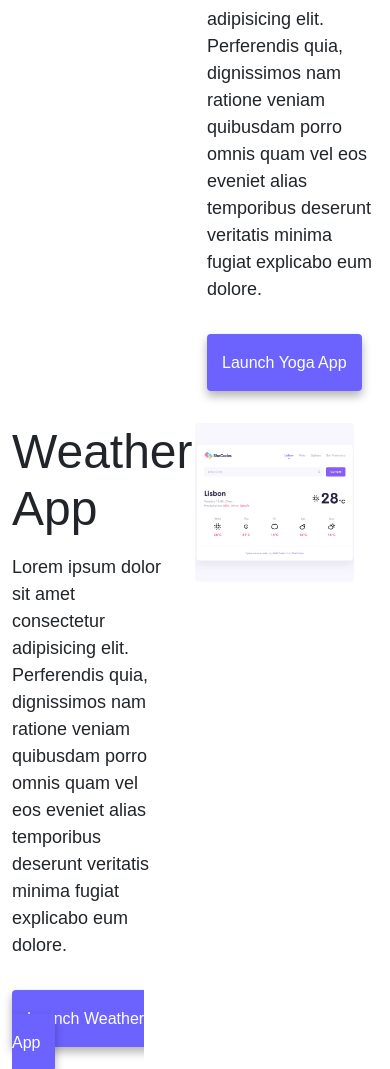
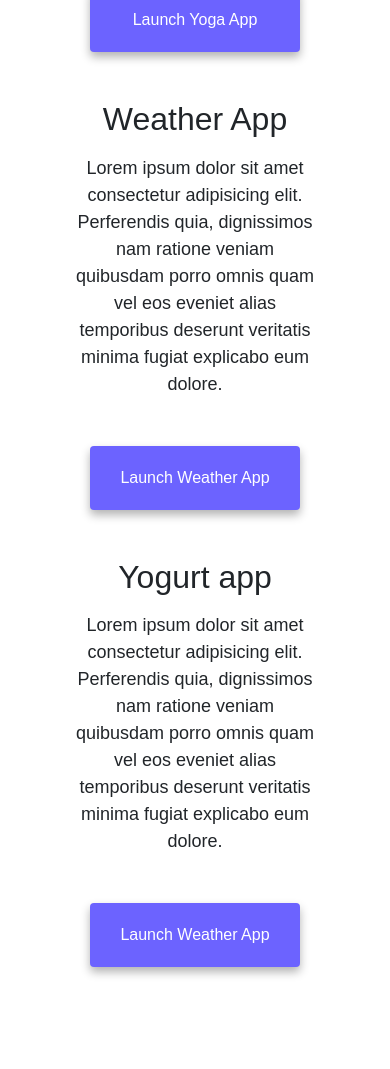
Before and after one commit to Siamorim/Responsive-project, a plain HTML site: page index.html in a window 390 px wide. Shown: the part 819-1888 px from the top of the page. After the commit the page ends 1806 px from the top, so only its background shows below. Drawn offline with nearby package versions, Linux system fonts and the light colour scheme.

Commit message:
Responsive additional steps

```diff
--- a/css/styles.css
+++ b/css/styles.css
@@ -8,6 +8,11 @@ body {
   margin-top: 100px;
   margin-bottom: 20px;
   font-family: sans-serif;
+  font-size: 1rem;
+  font-weight: 400;
+  line-height: 1.5;
+  -webkit-text-size-adjust: 100%;
+  -webkit-tap-highlight-color: transparent;
 }
 
 h1,
@@ -23,7 +28,6 @@ h1 {
 
 h2 {
   font-size: 48px;
-  line-height: 1.2;
 }
 
 h3 {
@@ -89,7 +93,7 @@ p {
   text-decoration: underline;
 }
 
-.container-fluid {
+.container {
   padding-left: 70px;
   padding-right: 70px;
 }
@@ -103,3 +107,34 @@ p {
   box-shadow: var(--box-shadow);
   color: white;
 }
+
+@media (max-width: 576px) {
+  h1 {
+    font-size: 48px;
+    line-height: 1.5;
+  }
+  h2 {
+    text-align: center;
+    font-size: 32px;
+  }
+  p {
+    text-align: center;
+  }
+  .app-link {
+    display: block;
+    text-align: center;
+    margin: 0 20px;
+  }
+
+  .email-link {
+    font-size: 22px;
+  }
+}
+
+.fixed-top {
+  position: fixed;
+  top: 0;
+  right: 0;
+  left: 0;
+  z-index: 1030;
+}
--- a/index.html
+++ b/index.html
@@ -4,7 +4,7 @@
     <meta charset="UTF-8" />
     <meta http-equiv="X-UA-Compatible" content="IE=edge" />
     <meta name="viewport" content="width=device-width, initial-scale=1.0" />
-    <meta name="description" content="All about Sílvia" />
+    <meta name="description" content="Sílvia's projects" />
     <link
       href="https://cdn.jsdelivr.net/npm/bootstrap@5.0.0-beta3/dist/css/bootstrap.min.css"
       rel="stylesheet"
@@ -17,9 +17,9 @@
   <body>
     <nav
       class="navbar navbar-expand-lg navbar-light fixed-top"
-      style="background-color: #6c63ff;"
+      style="background-color: #f8f9fa!important;"
     >
-      <div class="container-fluid">
+      <div class="container">
         <a class="navbar-brand" href="index.html">Sílvia Amorim</a>
         <button
           class="navbar-toggler"
@@ -56,14 +56,14 @@
     </div>
     <div class="container">
       <div class="row">
-        <div class="col-6">
+        <div class="col-sm-6">
           <img
             src="images/yoga.png"
-            class="img-fluid rounded"
+            class="img-fluid rounded d-none d-sm-block"
             alt="Yoga Image"
           />
         </div>
-        <div class="col-6">
+        <div class="col-sm-6">
           <h2 class="mb-3">Yoga App</h2>
           <p>
             Lorem ipsum dolor sit amet consectetur adipisicing elit. Perferendis
@@ -72,11 +72,12 @@
             explicabo eum dolore.
           </p>
           <div class="mt-5">
-            <a href="#" class="primary-link">Launch Yoga App</a>
+            <a href="#" class="primary-link app-link">Launch Yoga App</a>
           </div>
         </div>
+        </div>
         <div class="row mt-5">
-          <div class="col-6">
+          <div class="col-sm-6">
             <h2 class="mb-3">Weather App</h2>
             <p>
               Lorem ipsum dolor sit amet consectetur adipisicing elit.
@@ -85,18 +86,18 @@
               minima fugiat explicabo eum dolore.
             </p>
             <div class="mt-5">
-              <a href="#" class="primary-link">Launch Weather App</a>
+              <a href="#" class="primary-link app-link">Launch Weather App</a>
             </div>
           </div>
-          <div class="col-6">
-            <img src="images/weather.png" class="img-fluid rounded" />
+          <div class="col-sm-6">
+            <img src="images/weather.png" class="img-fluid rounded d-none d-sm-block" />
           </div>
         </div>
         <div class="row mt-5">
-            <div class="col-6">
-              <img src="images/yogurt.png" class="img-fluid rounded">
+            <div class="col-sm-6">
+              <img src="images/yogurt.png" class="img-fluid rounded d-none d-sm-block">
             </div>
-            <div class="col-6">
+            <div class="col-sm-6">
               <h2 class="mb-3">Yogurt app</h2>
               <p>
                 Lorem ipsum dolor sit amet consectetur adipisicing elit. Perferendis
@@ -105,11 +106,10 @@
                 explicabo eum dolore.
               </p>
               <div class="mt-5">
-                <a href="#" class="primary-link">Launch Weather App</a>
+                <a href="#" class="primary-link app-link">Launch Weather App</a>
               </div>
             </div>
       </div>
-    </div>
     <script
       src="https://cdn.jsdelivr.net/npm/bootstrap@5.0.0-beta3/dist/js/bootstrap.bundle.min.js"
       integrity="sha384-JEW9xMcG8R+pH31jmWH6WWP0WintQrMb4s7ZOdauHnUtxwoG2vI5DkLtS3qm9Ekf"
```
Also changed, not shown: about.html (+2 -1 lines).
